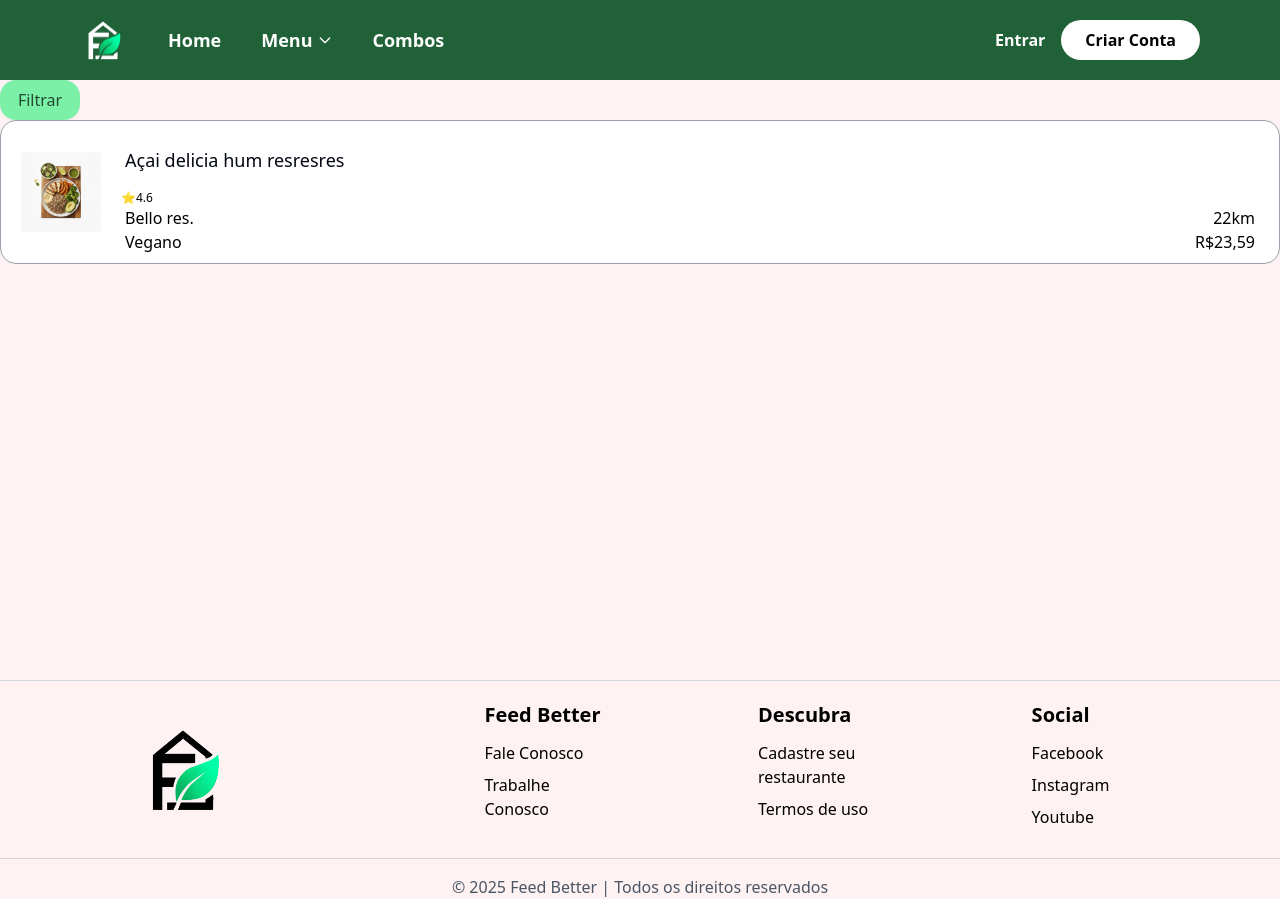
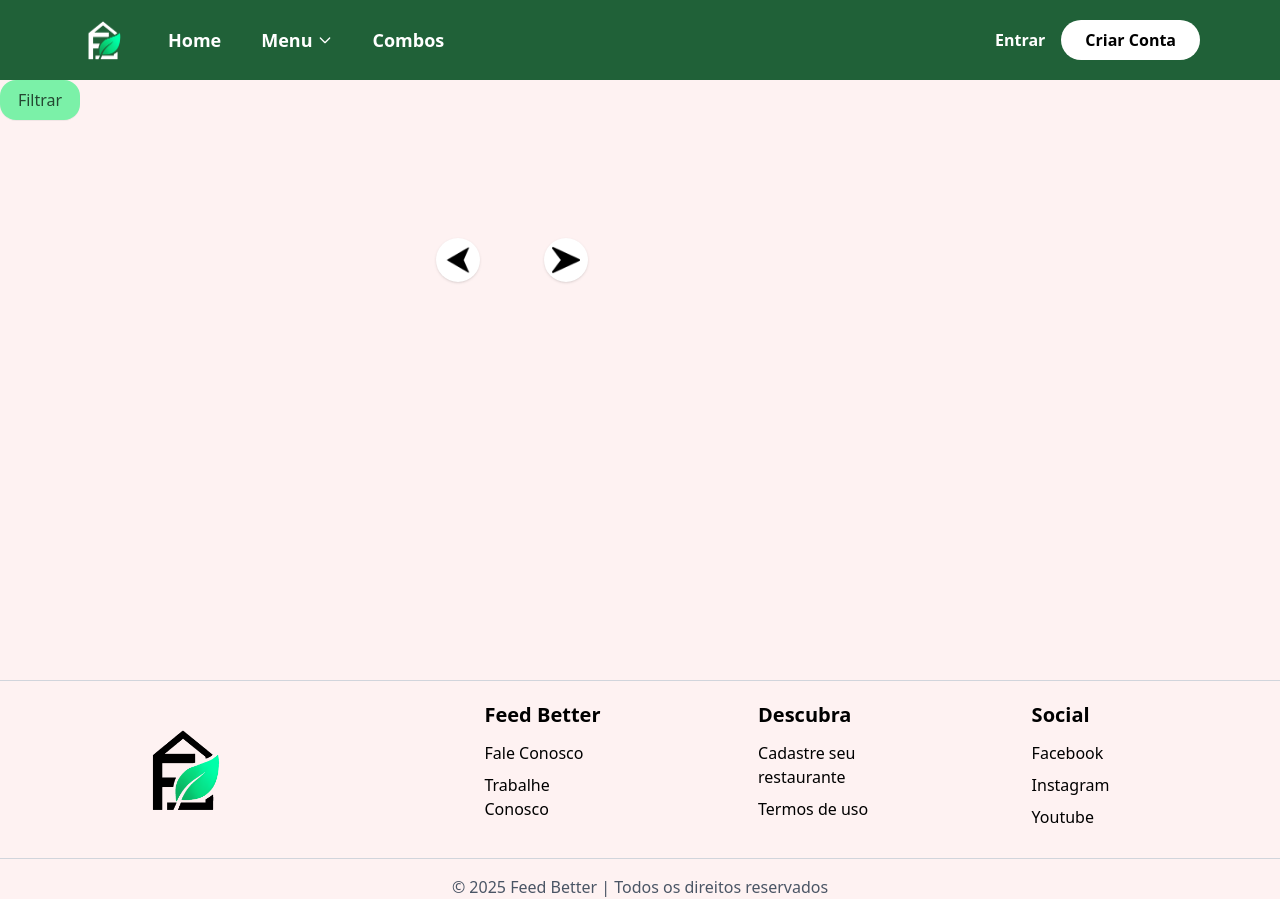
Before and after one commit to DrumondParizottoPiccolo/WebDelivery, a React (Vite) app: page /combos in a window 1280 px wide. Built offline with nearby package versions, Linux system fonts and the light colour scheme.

Commit message:
Update: Config do Catalogo + Carrossel

```diff
--- a/src/Components/Catalogo.jsx
+++ b/src/Components/Catalogo.jsx
@@ -2,10 +2,45 @@ import React from 'react'
 import Carrossel from './Carrossel'
 import ItemCompra from './ItemCompra'
 
+
+// Lista 1: Pratos principais
+const pratosPrincipais = [
+  { id:1, titulo: "Bowl de Quinoa com Frango Grelhado", preco: 29.90, restaurante: "Leve & Sabor", distancia: "2.4 km", categoria: "Prato Principal", rev: 4.8 },
+  { id:2, titulo: "Salada Mediterrânea com Atum", preco: 32.50, restaurante: "Vida Verde", distancia: "1.8 km", categoria: "Prato Principal", rev: 4.6 },
+  { id:3, titulo: "Estrogonofe Vegano de Cogumelos", preco: 27.00, restaurante: "Veg & Fit", distancia: "3.2 km", categoria: "Prato Principal - Vegano", rev: 4.7 },
+  { id:4, titulo: "Bowl de Grãos e Legumes Assados", preco: 26.00, restaurante: "Sabor Vegano", distancia: "2.0 km", categoria: "Prato Principal - Vegano", rev: 4.5 }
+];
+
+// Lista 2: Bebidas saudáveis
+const bebidasSaudaveis = [
+  { id:1, titulo: "Suco Detox de Couve, Maçã e Gengibre", preco: 12.00, restaurante: "Green Power", distancia: "2.0 km", categoria: "Bebida", rev: 4.5 },
+  { id:2, titulo: "Kombucha de Hibisco", preco: 14.90, restaurante: "BioBebidas", distancia: "3.5 km", categoria: "Bebida", rev: 4.4 },
+  { id:3, titulo: "Smoothie de Frutas Vermelhas com Proteína", preco: 16.50, restaurante: "FitBar", distancia: "1.2 km", categoria: "Bebida", rev: 4.9 },
+  { id:4, titulo: "Suco de Laranja e Cenoura com Gengibre (Vegano)", preco: 13.00, restaurante: "Naturale", distancia: "2.1 km", categoria: "Bebida - Vegano", rev: 4.6 }
+];
+
+// Lista 3: Snacks e sobremesas saudáveis
+const snacksESobremesas = [
+  { id:1, titulo: "Cookies de Aveia com Banana", preco: 9.90, restaurante: "Snack Natural", distancia: "2.8 km", categoria: "Sobremesa", rev: 4.3 },
+  { id:2, titulo: "Brownie Vegano de Batata Doce", preco: 11.50, restaurante: "Doces do Bem", distancia: "1.5 km", categoria: "Sobremesa - Vegano", rev: 4.7 },
+  { id:3, titulo: "Mix de Castanhas com Frutas Secas", preco: 13.00, restaurante: "NatureBites", distancia: "2.0 km", categoria: "Snack", rev: 4.6 },
+  { id:4, titulo: "Pudim Vegano de Chia com Cacau", preco: 10.00, restaurante: "Delícias Veganas", distancia: "1.2 km", categoria: "Sobremesa - Vegano", rev: 4.8 }
+];
+
+
+
+
+
+
 function Catalogo() {
   return (
     <div className='flex flex-col justify-center w-full'>
-        <ItemCompra/>
+      <Carrossel
+        items={pratosPrincipais}
+        itemsPerPage={3}
+        renderItem={(item)=>{<ItemCompra {...item}/>}}
+      />
+
     </div>
   )
 }
--- a/src/Components/ItemCompra.jsx
+++ b/src/Components/ItemCompra.jsx
@@ -27,8 +27,8 @@ import imgaem from '../assets/vegano.png'
 // ];
 
 
-// {titulo, preco, restaurante, distancia, categoria, rev}
-function ItemCompra() {
+//
+function ItemCompra({titulo, preco, restaurante, distancia, categoria, rev}) {
 return(
     <div className='flex w-full h-36 rounded-2xl border-1 border-gray-400 bg-white items-center'>
         <img src={imgaem} alt="Product displayed for purchase"
```
